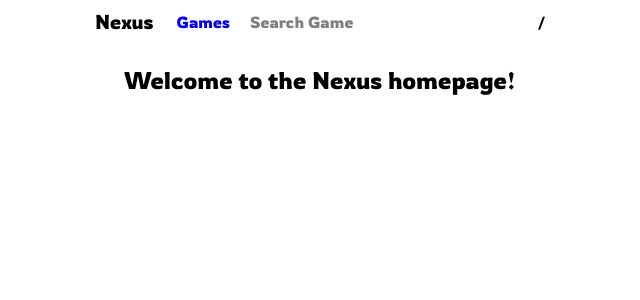
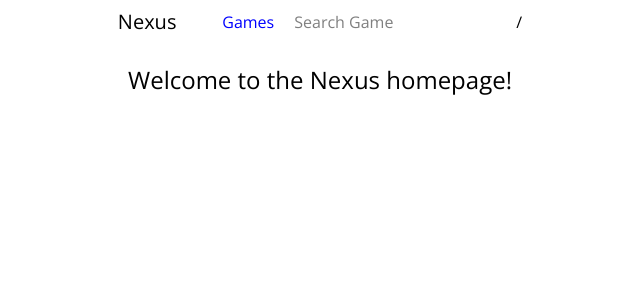
Before and after one commit to mcomatas/Nexus, a Next.js app: page / in a window 1280 px wide. Shown: the top 300 px of the page, without its empty margins (320-960 px from the left). Built offline with nearby package versions, Linux system fonts and the light colour scheme.

Commit message:
Changes font to Open Sans.

```diff
--- a/app/layout.tsx
+++ b/app/layout.tsx
@@ -1,6 +1,6 @@
 import Navbar from './components/navbar'
 import './ui/global.css'
-import { rowdies } from './ui/fonts'
+import { openSans } from './ui/fonts'
 
 export default function RootLayout({
   children,
@@ -9,7 +9,7 @@ export default function RootLayout({
 }) {
   return (
     <html lang="en">
-      <body style={rowdies.style}>
+      <body style={openSans.style}>
         <Navbar />
           <main>
             {children}
--- a/app/ui/fonts.tsx
+++ b/app/ui/fonts.tsx
@@ -1,7 +1,11 @@
-import { Rowdies, Inter } from 'next/font/google'
+import { Rowdies, Inter, Open_Sans } from 'next/font/google'
 
 export const inter = Inter({ subsets: ['latin'] });
 export const rowdies = Rowdies({
     weight: ['300', '400', '700'],
     subsets: ['latin']
 });
+export const openSans = Open_Sans({
+    weight: ['300', '400', '700'],
+    subsets: ['latin']
+})
```
